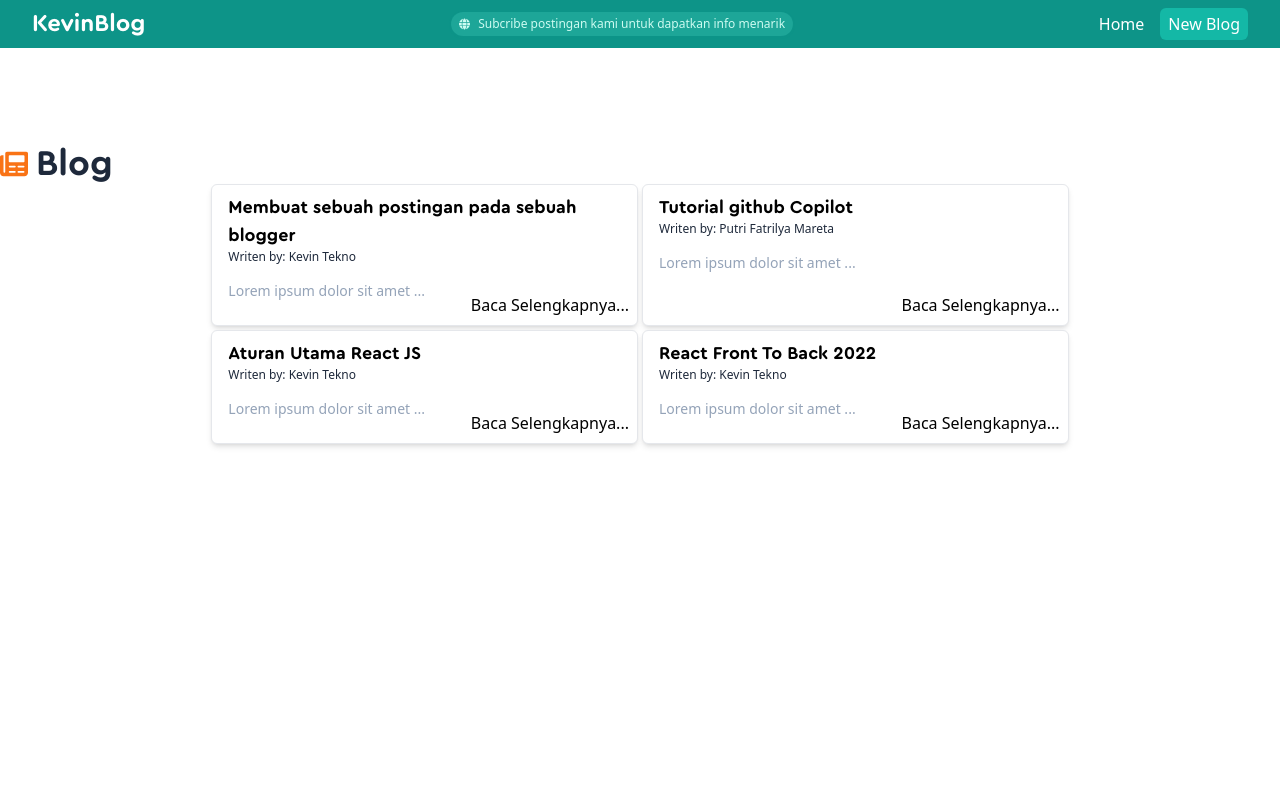
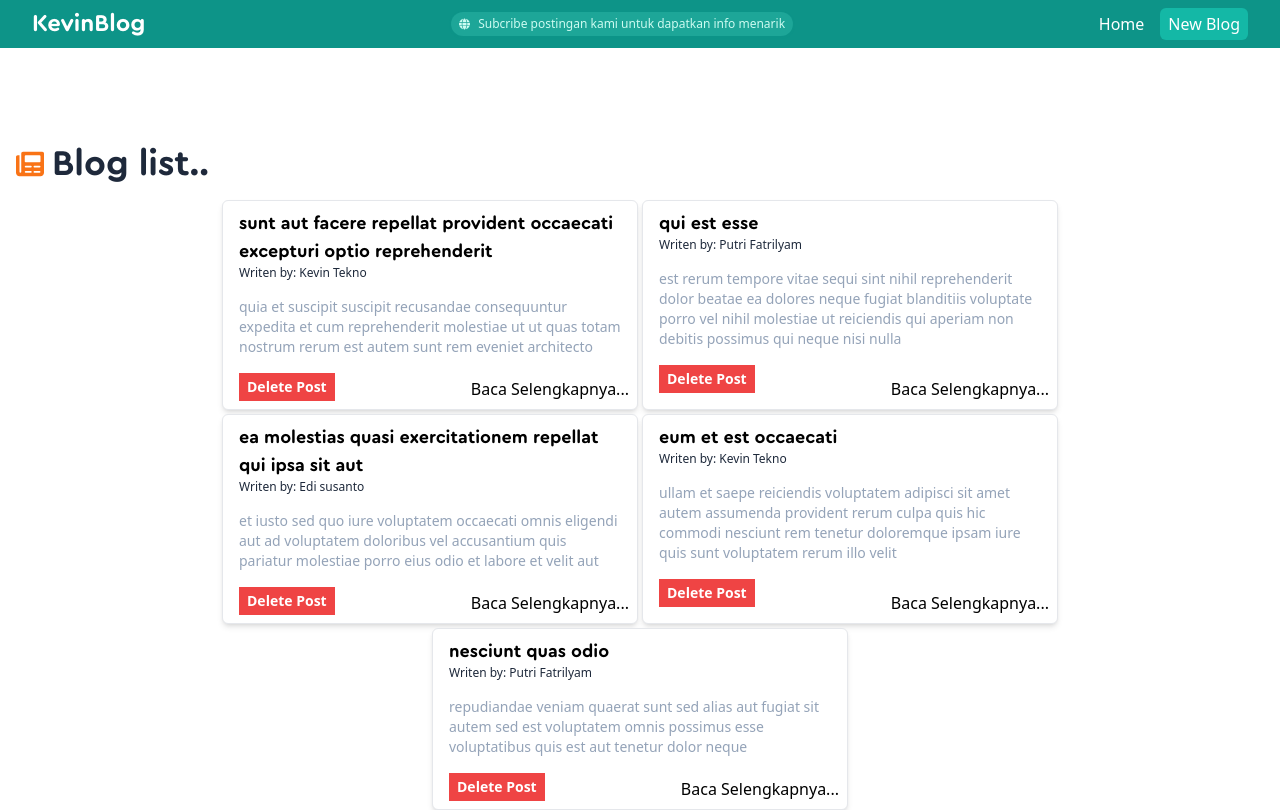
Before and after one commit to kevinalfito69/React-blog, a React (Create React App) app: page / in a window 1280 px wide. Built offline with nearby package versions, Linux system fonts and the light colour scheme; data requests are answered from the project's data file.

Commit message:
useEffect and getData from fake API

```diff
--- /dev/null
+++ b/data/db.json
@@ -0,0 +1,36 @@
+{
+    "blogs":[
+
+            {
+                "id": 1,
+                "author": "Kevin Tekno",
+                "title": "sunt aut facere repellat provident occaecati excepturi optio reprehenderit",
+                "body": "quia et suscipit\nsuscipit recusandae consequuntur expedita et cum\nreprehenderit molestiae ut ut quas totam\nnostrum rerum est autem sunt rem eveniet architecto"
+              },
+              {
+                  "id": 2,
+                  "author": "Putri Fatrilyam",
+                "title": "qui est esse",
+                "body": "est rerum tempore vitae\nsequi sint nihil reprehenderit dolor beatae ea dolores neque\nfugiat blanditiis voluptate porro vel nihil molestiae ut reiciendis\nqui aperiam non debitis possimus qui neque nisi nulla"
+              },
+              {
+                  "id": 3,
+                  "author": "Edi susanto",
+                "title": "ea molestias quasi exercitationem repellat qui ipsa sit aut",
+                "body": "et iusto sed quo iure\nvoluptatem occaecati omnis eligendi aut ad\nvoluptatem doloribus vel accusantium quis pariatur\nmolestiae porro eius odio et labore et velit aut"
+              },
+              {
+                  "id": 4,
+                  "author": "Kevin Tekno",
+                "title": "eum et est occaecati",
+                "body": "ullam et saepe reiciendis voluptatem adipisci\nsit amet autem assumenda provident rerum culpa\nquis hic commodi nesciunt rem tenetur doloremque ipsam iure\nquis sunt voluptatem rerum illo velit"
+              },
+              {
+                  "id": 5,
+                  "author": "Putri Fatrilyam",
+                "title": "nesciunt quas odio",
+                "body": "repudiandae veniam quaerat sunt sed\nalias aut fugiat sit autem sed est\nvoluptatem omnis possimus esse voluptatibus quis\nest aut tenetur dolor neque"
+              }
+
+]
+}
--- a/package.json
+++ b/package.json
@@ -13,6 +13,7 @@
   },
   "scripts": {
     "start": "react-scripts start",
+    "json-server":"json-server --watch ./data/db.json --port 8000",
     "build": "react-scripts build",
     "test": "react-scripts test",
     "eject": "react-scripts eject"
--- a/src/App.js
+++ b/src/App.js
@@ -7,7 +7,7 @@ function App() {
   return (
     <>
       <Navbar />
-      <div className='container mx-auto pt-24'>
+      <div className='container mx-auto pt-24 px-4'>
     <Home/>
       </div>
 
--- a/src/component/Home/BlogList/BlogList.jsx
+++ b/src/component/Home/BlogList/BlogList.jsx
@@ -1,20 +1,21 @@
-const BlogList = ({blogs}) => {
+const BlogList = ({blogs,title,}) => {
     return (
+        <>
+        <h1 className='text-slate-800 text-4xl flex gap-2 mb-4'><svg className="w-7 fill-orange-500" xmlns="http://www.w3.org/2000/svg" viewBox="0 0 512 512"><path d="M480 32H128C110.3 32 96 46.33 96 64v336C96 408.8 88.84 416 80 416S64 408.8 64 400V96H32C14.33 96 0 110.3 0 128v288c0 35.35 28.65 64 64 64h384c35.35 0 64-28.65 64-64V64C512 46.33 497.7 32 480 32zM272 416h-96C167.2 416 160 408.8 160 400C160 391.2 167.2 384 176 384h96c8.836 0 16 7.162 16 16C288 408.8 280.8 416 272 416zM272 320h-96C167.2 320 160 312.8 160 304C160 295.2 167.2 288 176 288h96C280.8 288 288 295.2 288 304C288 312.8 280.8 320 272 320zM432 416h-96c-8.836 0-16-7.164-16-16c0-8.838 7.164-16 16-16h96c8.836 0 16 7.162 16 16C448 408.8 440.8 416 432 416zM432 320h-96C327.2 320 320 312.8 320 304C320 295.2 327.2 288 336 288h96C440.8 288 448 295.2 448 304C448 312.8 440.8 320 432 320zM448 208C448 216.8 440.8 224 432 224h-256C167.2 224 160 216.8 160 208v-96C160 103.2 167.2 96 176 96h256C440.8 96 448 103.2 448 112V208z"/></svg>{title}</h1>
         <div className="md:flex flex-wrap gap-1 justify-center">
         {
             blogs.map((data)=>(
-
                     <div key={data.id} className='px-4 py-2 md:w-1/3  bg-white rounded-md shadow-md border relative'>
                         <h2 className="text-lg">{data.title}</h2>
                         <p className=" text-slate-800 text-xs mb-4">Writen by: {data.author}</p>
                         <p className="font-medium text-slate-400 text-sm pb-4">{data.body}</p>
                         <p className=" bottom-2 right-2 absolute" href="">Baca Selengkapnya...</p>
-
+                        <button className="bg-red-500 text-white text-sm font-semibold py-1 px-2" >Delete Post</button>
                     </div>
-
             ))
         }
-    </div>
+        </div>
+    </>
      );
 }
 
--- a/src/component/Home/Home.jsx
+++ b/src/component/Home/Home.jsx
@@ -1,21 +1,42 @@
-import { useState } from "react"
+import { useState, useEffect } from "react"
 import BlogList from "./BlogList/BlogList";
 const Home = () => {
     // Hooks State
-    const [blogs, setBlogs] = useState([
-        {id:1,title:'Membuat sebuah postingan pada sebuah blogger',body:'Lorem ipsum dolor sit amet ...',author:'Kevin Tekno'},
-        {id:2,title:'Tutorial github Copilot',body:'Lorem ipsum dolor sit amet ...',author:'Putri Fatrilya Mareta'},
-        {id:3,title:'Aturan Utama React JS',body:'Lorem ipsum dolor sit amet ...',author:'Kevin Tekno'},
-        {id:4,title:'React Front To Back 2022',body:'Lorem ipsum dolor sit amet ...',author:'Kevin Tekno'},
-    ]
+    const [blogs, setBlogs] = useState(null)
+    const [pending, setPending]= useState(true)
+   const [error, setError] = useState(null)
+    // ?Gunakan [] pada akhir fungsi useEffect untuk menjalakannya hanya saat
+    // !gunakan [name] *boleh isi sembarang, untuk menjalan kan pada saat sebuah state di render ulang
+    useEffect(()=>{
+        setTimeout(()=>{
+            fetch('http://localhost:8000/blogs')
+        .then(res =>{
+            if(res.status === 200){
+                return res.json();
+            }else if(res.status === 404){
+                throw Error('404 Not found please check your url')
+            }
+        })
+        .then(data=>{
+            setBlogs(data)
+            setPending(false)
+            setError(null)
 
-    )
+        })
+        .catch(err=>{
+            setError(err.message)
+            setPending(false)
+        })
+        },1000
 
-
+        )
+    },[]);
     return (
         <>
-        <h1 className='text-slate-800 text-4xl flex gap-2'><svg className="w-7 fill-orange-500" xmlns="http://www.w3.org/2000/svg" viewBox="0 0 512 512"><path d="M480 32H128C110.3 32 96 46.33 96 64v336C96 408.8 88.84 416 80 416S64 408.8 64 400V96H32C14.33 96 0 110.3 0 128v288c0 35.35 28.65 64 64 64h384c35.35 0 64-28.65 64-64V64C512 46.33 497.7 32 480 32zM272 416h-96C167.2 416 160 408.8 160 400C160 391.2 167.2 384 176 384h96c8.836 0 16 7.162 16 16C288 408.8 280.8 416 272 416zM272 320h-96C167.2 320 160 312.8 160 304C160 295.2 167.2 288 176 288h96C280.8 288 288 295.2 288 304C288 312.8 280.8 320 272 320zM432 416h-96c-8.836 0-16-7.164-16-16c0-8.838 7.164-16 16-16h96c8.836 0 16 7.162 16 16C448 408.8 440.8 416 432 416zM432 320h-96C327.2 320 320 312.8 320 304C320 295.2 327.2 288 336 288h96C440.8 288 448 295.2 448 304C448 312.8 440.8 320 432 320zM448 208C448 216.8 440.8 224 432 224h-256C167.2 224 160 216.8 160 208v-96C160 103.2 167.2 96 176 96h256C440.8 96 448 103.2 448 112V208z"/></svg>Blog</h1>
-       <BlogList blogs={blogs}/>
+        {error && <div>{error}</div>}
+        {pending && <div className="text-center text-teal-800 font-semibold">Loading...</div>    }
+        {blogs && <BlogList blogs={blogs} title="Blog list.."/>}
+
 
         </>
      );
```
